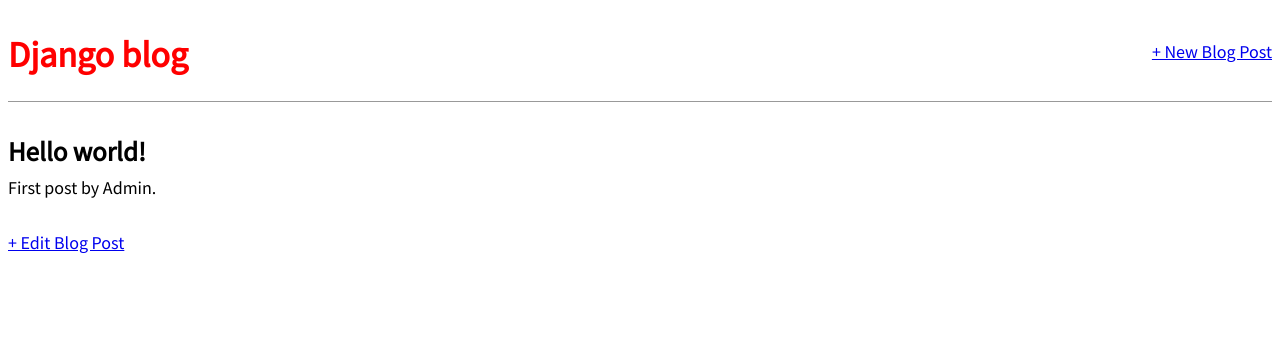
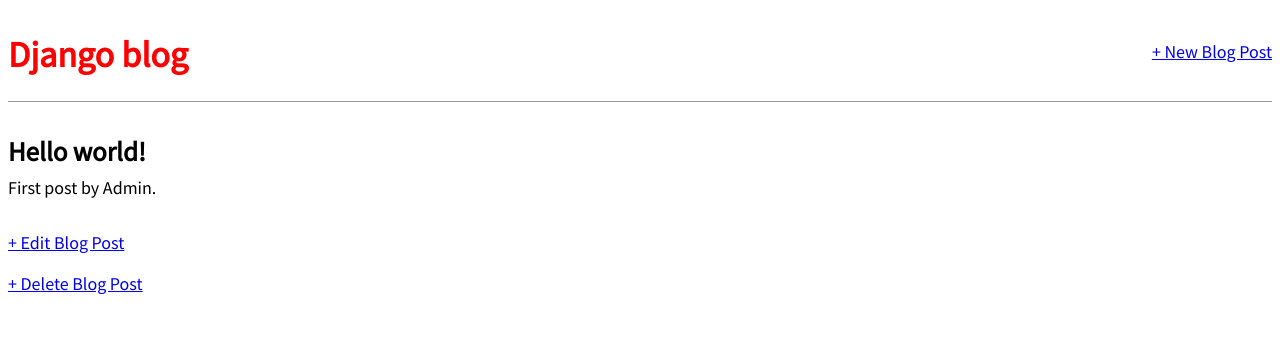
Before and after one commit to vladuhalys/Django-Blog, a Django app: page /post/1/ in a window 1280 px wide. Shown: the top 362 px of the page. Run offline with Django 4.2, Linux system fonts and the light colour scheme; data comes from the database, SQL or seed files in the repository.

Commit message:
Update post_detail.html

```diff
--- a/templates/post_detail.html
+++ b/templates/post_detail.html
@@ -1,10 +1,11 @@
 {% extends 'base.html' %}
 
 {% block content %}
-  <div class='post-entry'>
+  <div class="post-entry">
     <h2>{{ post.title }}</h2>
     <p>{{ post.body }}</p>
   </div>
 
-  <a href='{% url 'post_edit' post.pk %}'>+ Edit Blog Post</a>
+  <p><a href="{% url 'post_edit' post.pk %}">+ Edit Blog Post</a></p>
+  <p><a href="{% url 'post_delete' post.pk %}">+ Delete Blog Post</a></p>
 {% endblock content %}
```
